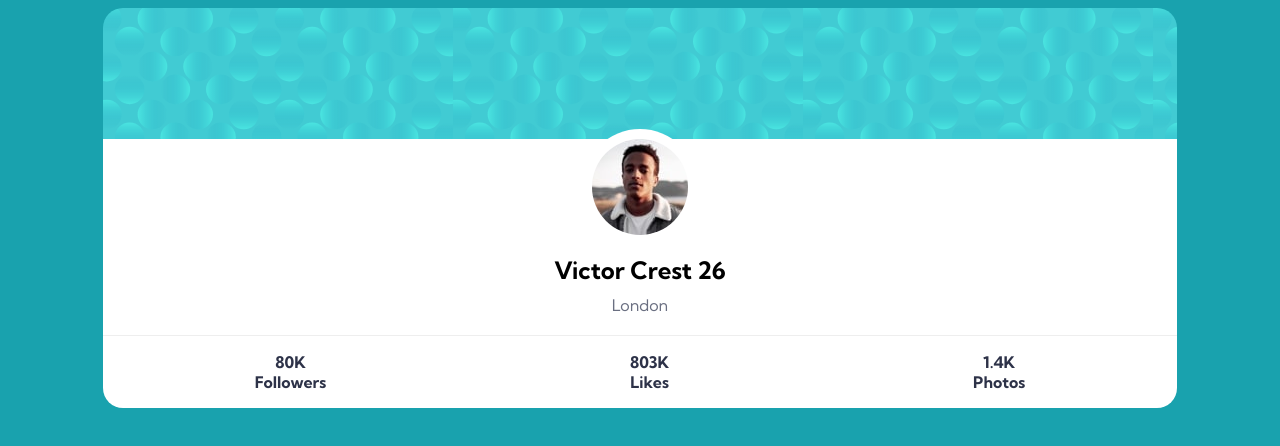
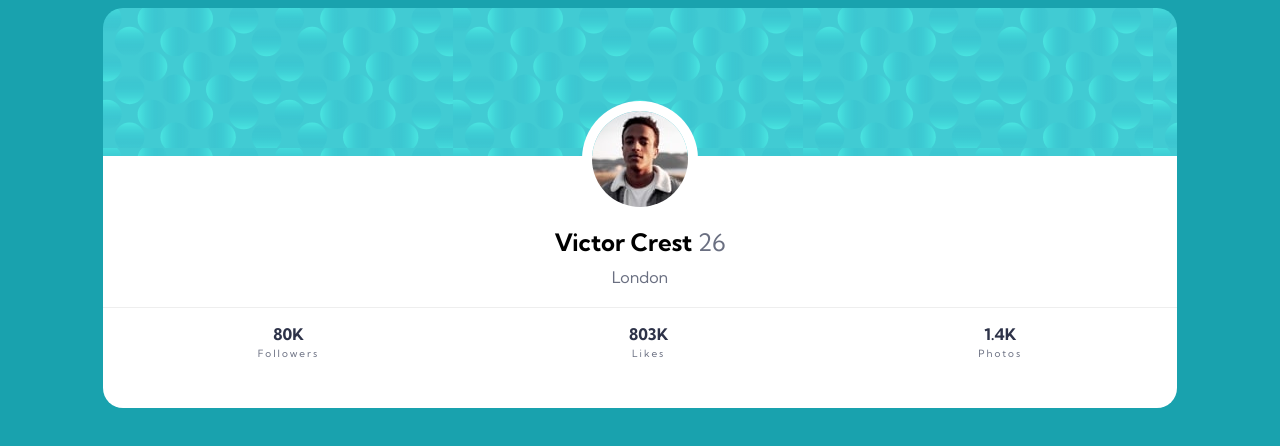
Before and after one commit to Mozzarth/ftm-ProfileCardComponent, a plain HTML site: page index.html in a window 1280 px wide. Drawn offline with Linux system fonts and the light colour scheme.

Commit message:
Centrado imagen victor

```diff
--- a/style.css
+++ b/style.css
@@ -30,6 +30,7 @@ body {
   flex-direction: column;
   align-items: center;
   background-color: white;
+  /* padding-top: -100spx; */
 }
 
 .card-down img {
@@ -42,6 +43,7 @@ body {
   justify-content: center;
   align-items: center;
   padding-bottom: 20px;
+  margin-top: -45px;
 }
 .card-down .card-info-img {
   display: flex;
@@ -50,7 +52,7 @@ body {
 .card-info h2 {
   margin-bottom: 10px;
 }
-.card-info h2 small {
+.card-info h2 span {
   font-weight: 400;
   color: var(--color-tred);
 }
@@ -66,6 +68,7 @@ body {
   align-items: center;
   justify-content: space-around;
   border-top: 1.5px solid #d8d8d870;
+  margin-bottom: 28px;
 }
 .card-info-social > p {
   display: flex;
@@ -77,7 +80,7 @@ body {
   font-weight: 700;
   font-size: 16px;
 }
-.card-info-social small {
+.card-info-social span {
   letter-spacing: 2px;
   color: var(--color-tred);
   font-weight: 400;
```
